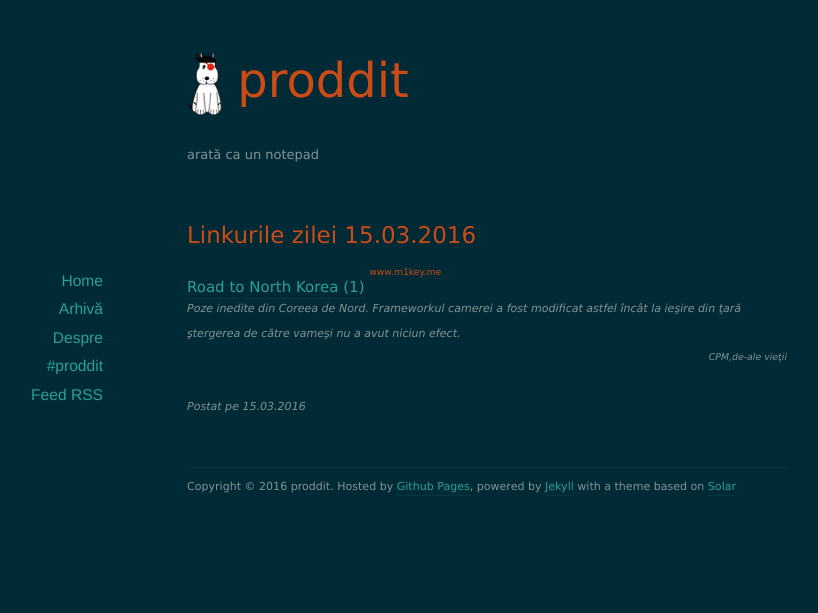
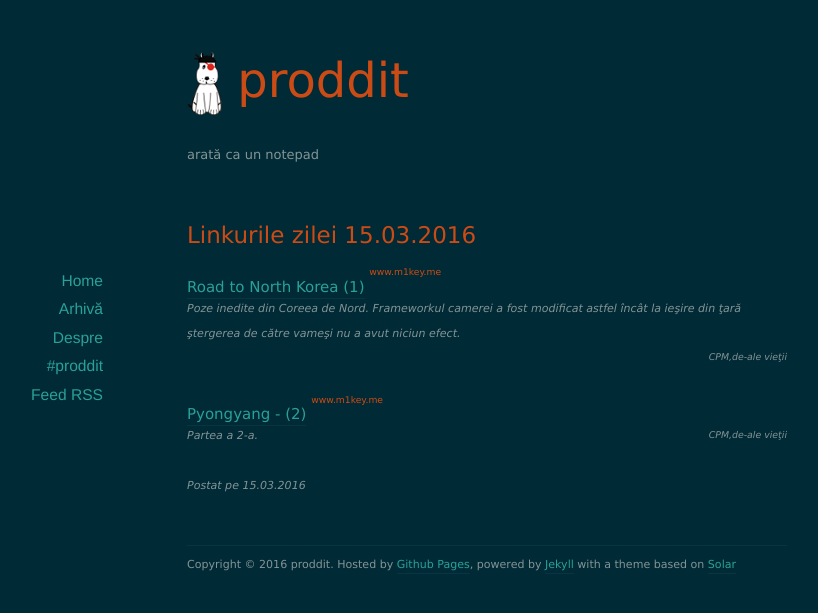
Before and after one commit to xolar/xolar.github.io, a Jekyll site: the page built from _posts/2016-03-15-linkurile-zilei.md, in a window 1280 px wide. Shown: the top 613 px of the page, without its empty margins (153-971 px from the left). Built offline with Jekyll 4.4.1, drawn with Linux system fonts in a browser that asks for light colours; nearby versions of some CDN libraries; comment, search, counter and statistics services are not loaded.

Commit message:
linkurile zilei Tue Mar 15 14:55:18 CET 2016

```diff
--- a/_posts/2016-03-15-linkurile-zilei.md
+++ b/_posts/2016-03-15-linkurile-zilei.md
@@ -2,10 +2,15 @@
 layout: post
 comments: true
 date:   2016-03-15 13:54
-categories: CPM de-ale vieţii
+categories: CPM,de-ale,vieţii,de-ale vieţii
 title: Linkurile zilei 15.03.2016
 ---
 
 ## [Road to North Korea (1)](http://www.m1key.me/photography/road_to_north_korea/) <sup><sup><sup>www.m1key.me</sup></sup></sup>
 <span style="float: left;" ><sup>_Poze inedite din Coreea de Nord. Frameworkul camerei a fost modificat astfel încât la ieşire din ţară ştergerea de către vameşi nu a avut niciun efect._</sup></span><span style="float: right;" ><sup><sup>_CPM,de-ale vieţii_</sup></sup></span>
 <br/>
+<br/>
+
+## [Pyongyang - (2)](http://www.m1key.me/photography/ostensibly_ordinary_pyongyang/) <sup><sup><sup>www.m1key.me</sup></sup></sup>
+<span style="float: left;" ><sup>_Partea a 2-a._</sup></span><span style="float: right;" ><sup><sup>_CPM,de-ale vieţii_</sup></sup></span>
+<br/>
```
